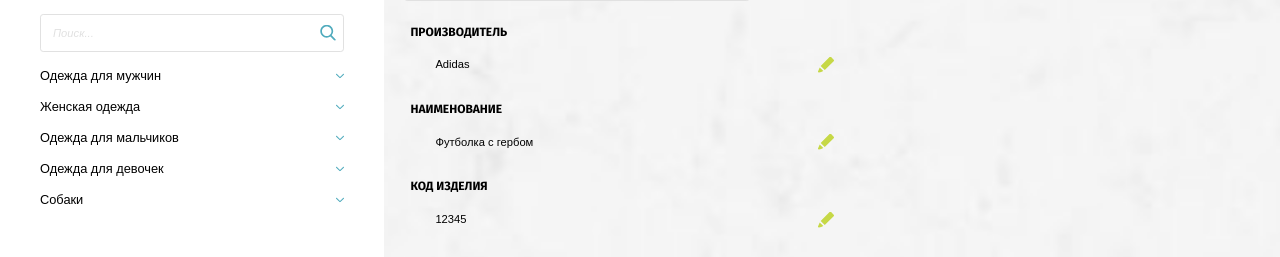
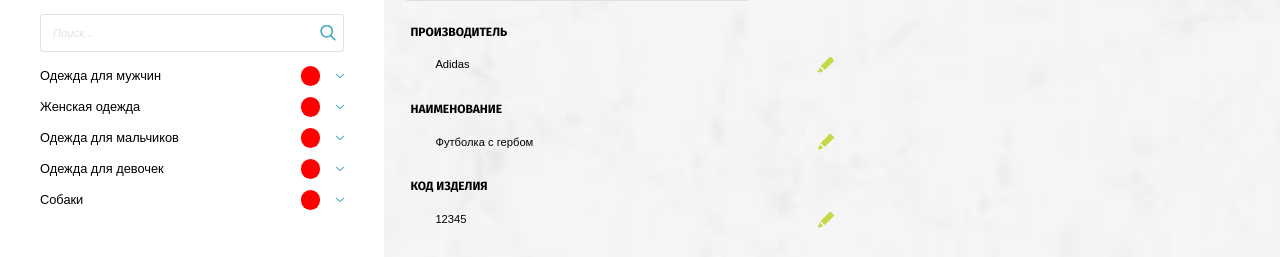
Before and after one commit to serg27makar/willsi, a React (Create React App) app: page /admin-panel in a window 1280 px wide. Shown: the part 176-433 px from the top of the page. Built offline with nearby package versions, Linux system fonts and the light colour scheme; no server answers.

Commit message:
last products update

```diff
--- a/public/static/css/styles.css
+++ b/public/static/css/styles.css
@@ -3239,6 +3239,15 @@ input[type="checkbox"] + label:hover {
 }
 .main-enevelope__size-icons {
     display: flex;
+}
+.count-products {
+    display: block;
+    height: 1.2rem;
+    background: red;
+    width: 1.2rem;
+    border-radius: 50%;
+    position: absolute;
+    right: 4rem;
 }
 .sidebar {
     position: relative;
--- a/src/components/adminPanel/AdminMainSite.js
+++ b/src/components/adminPanel/AdminMainSite.js
@@ -159,7 +159,7 @@ class AdminMainSite extends React.Component {
         }
 
         const cart = {
-            StoreID: "555555",
+            ProductStoreID: this.props.storeID,
             topCatalog: this.state.headerItem,
             subCatalog: this.state.headerSubItem,
             Manufacturer: this.state.Manufacturer,
--- a/src/components/adminPanel/AdminSidebar.js
+++ b/src/components/adminPanel/AdminSidebar.js
@@ -4,13 +4,15 @@ import React from "react";
 import DropdownList from "../DropdownList";
 import {actionDataRedirect, actionOpenModal} from "../../action";
 import {connect} from "react-redux";
+import AdminMainSite from "./AdminMainSite";
 
 class AdminSidebar extends React.Component {
     constructor(props) {
         super(props);
         this.state = {
             headerItem: "",
-            StoreArr: []
+            StoreArr: [],
+            storeID: "",
         };
         this.addStore = this.addStore.bind(this);
         this.changeItem = this.changeItem.bind(this);
@@ -19,16 +21,24 @@ class AdminSidebar extends React.Component {
     componentDidUpdate(prevProps, prevState, snapshot) {
         if (prevState.StoreArr !== this.props.StoreArr ||
             prevProps.addStore !== this.props.addStore) {
-            this.setState({
-                StoreArr: this.props.StoreArr
-            })
+            if (this.props.StoreArr.length > 0) {
+                const StoreID = this.state.storeID === "" ? this.props.StoreArr[0]._id : this.state.storeID;
+                this.setState({
+                    storeID: StoreID,
+                    StoreArr: this.props.StoreArr
+                });
+                this.props.storeID(StoreID);
+            }
         }
     }
 
     changeItem(index) {
-        this.setState({
-            headerItem: this.state.StoreArr[index].nameStore
-        })
+        const StoreID = this.state.StoreArr[index]._id;
+            this.setState({
+            headerItem: this.state.StoreArr[index].nameStore,
+            storeID: StoreID,
+        });
+        this.props.storeID(StoreID);
     }
 
     addStore() {
@@ -46,7 +56,7 @@ class AdminSidebar extends React.Component {
                         changeItem={this.changeItem}
                     />
                 </div>
-                <MainListCatalogProducts catalogProducts={dropdownListArr}/>
+                <MainListCatalogProducts catalogProducts={dropdownListArr} productsThisStore={this.props.productsThisStore}/>
             </div>
         )
     }
--- a/src/components/adminPanel/MainListCatalogProducts.js
+++ b/src/components/adminPanel/MainListCatalogProducts.js
@@ -35,7 +35,8 @@ class MainListCatalogProducts extends React.Component {
             <div className="catalog-product" key={index}>
                 <button className={this.state.openIndex === index ? this.state.active : this.state.passive} type="button" onClick={() => {this.closeOpen(index)}}>
                     <span className="catalog-button__text text-16 light">{LangCat[item.dropdownTitle]}</span>
-                    <svg className="icon icon-arrow-small ">
+                    <div className="count-products"></div>
+                    <svg className="icon ">
                         <use xlinkHref="static/img/svg-sprites/symbol/sprite.svg#arrow-small"/>
                     </svg>
                 </button>
--- a/src/pages/AdminPanel.js
+++ b/src/pages/AdminPanel.js
@@ -3,19 +3,23 @@ import {connect} from "react-redux";
 import {actionDataRedirect, actionSetStoreArr, setActionAdminPanel} from "../action";
 import AdminSidebar from "../components/adminPanel/AdminSidebar";
 import {Redirect} from "react-router-dom";
-import {getStoreData} from "../utilite/axiosConnect";
+import {getProductDataToId, getStoreData} from "../utilite/axiosConnect";
 import AdminMainSite from "../components/adminPanel/AdminMainSite";
 
 class AdminPanel extends React.Component {
     constructor(props) {
         super(props);
         this.state = {
+            productsThisStore: [],
+            storeID: "",
             redirect: {
                 accessR: false,
                 to: "",
             },
         };
         this.storeData = this.storeData.bind(this);
+        this.productsData = this.productsData.bind(this);
+        this.setStoreID = this.setStoreID.bind(this);
     }
 
     componentDidMount() {
@@ -41,6 +45,19 @@ class AdminPanel extends React.Component {
         }
     }
 
+    productsData(data) {
+        this.setState({
+            productsThisStore: data,
+        });
+    }
+
+    setStoreID(ProductStoreID) {
+        this.setState({storeID: ProductStoreID});
+        if (ProductStoreID && ProductStoreID.length >= 12) {
+            getProductDataToId(ProductStoreID, this.productsData);
+        }
+    }
+
     render() {
         if (this.state.redirect.accessR) {
             return(
@@ -49,9 +66,9 @@ class AdminPanel extends React.Component {
         }
         return(
             <div className="content main-admin__row">
-                <AdminSidebar/>
+                <AdminSidebar storeID={this.setStoreID} productsThisStore={this.state.productsThisStore}/>
                 <div className="main-admin__main-envelope">
-                    <AdminMainSite/>
+                    <AdminMainSite storeID={this.state.storeID}/>
                 </div>
             </div>
         )
--- a/src/pages/Catalog.js
+++ b/src/pages/Catalog.js
@@ -9,6 +9,7 @@ import BreadcrumbsBg from "../components/BreadcrumbsBg";
 import ProductsCart from "../components/ProductsCart";
 import {handlePageUp} from "../js/visualEffects";
 import {Redirect} from "react-router-dom";
+import {getProductData} from "../utilite/axiosConnect";
 
 const breadcrumbs = {
     title: "Женская одежда",
@@ -32,6 +33,7 @@ class Catalog extends React.Component {
     }
 
     componentDidMount() {
+        getProductData(this.setProductData);
         this.props.dataRedirectFunction({
             accessR: false,
             to: "/",
@@ -58,6 +60,10 @@ class Catalog extends React.Component {
                 redirect: this.props.dataRedirect,
             })
         }
+    }
+
+    setProductData(data) {
+        console.log(data)
     }
 
     functionRedirect() {
--- a/src/utilite/axiosConnect.js
+++ b/src/utilite/axiosConnect.js
@@ -66,6 +66,29 @@ export const getStoreData = (callbackInfo) => {
     })
 };
 
+export const getProductDataToId = (ProductStoreID, callbackInfo) => {
+    const productData = {ProductStoreID};
+    axios.post(Url + `/product/getProductDataToId`, productData, {
+        headers: {'token': localStorage.UserId}
+    })
+        .then(req => {
+            callbackInfo(req.data);
+        }).catch(err => {
+        callbackInfo(err);
+    })
+};
+
+export const getProductData = (callbackInfo) => {
+    axios.get(Url + `/product/getProductDataToId`, {
+        headers: {'token': localStorage.UserId}
+    })
+        .then(req => {
+            callbackInfo(req.data);
+        }).catch(err => {
+        callbackInfo(err);
+    })
+};
+
 export const postUpdateStore = (store, callbackInfo) => {
     const StoreID = store._id;
     store = {...store, StoreID};
```
